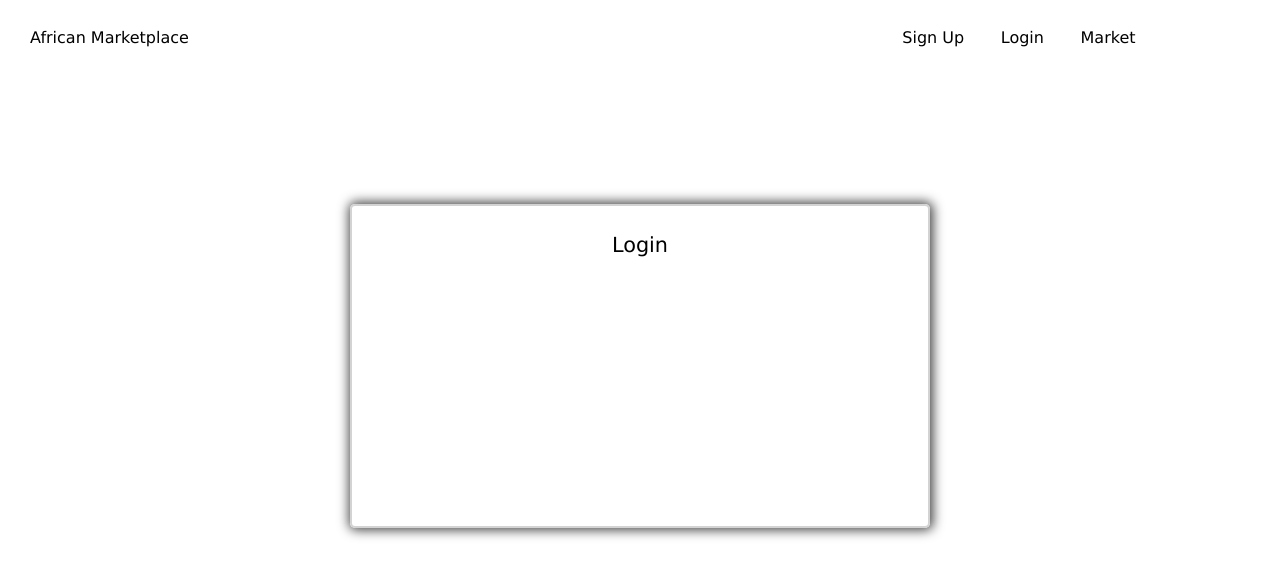
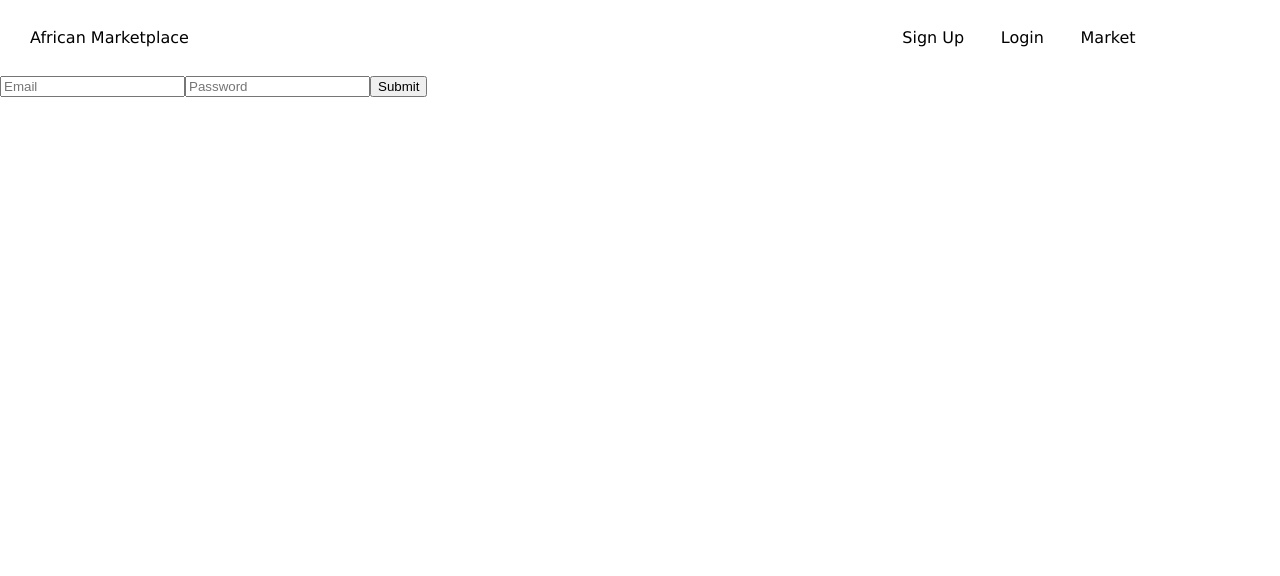
Before and after one commit to African-Market-Place-Build/front-end, a React (Create React App) app in the folder african-market/: page /register in a window 1280 px wide. Shown: the top 576 px of the page. Built offline with nearby package versions, Linux system fonts and the light colour scheme.

Commit message:
done with routes

```diff
--- a/african-market/src/App.js
+++ b/african-market/src/App.js
@@ -2,6 +2,7 @@ import React from 'react';
 import {Link, Switch, Route} from 'react-router-dom'
 import styled from 'styled-components'
 import {Login} from './components/Login'
+import SignUp from './components/Register'
 
 const StyledNav = styled.nav`
   display: flex;
@@ -44,9 +45,13 @@ function App() {
       </ul>
       </StyledNav>
       <Switch>
+        <Route path="/register">
+          <SignUp />
+        </Route>
         <Route>
           <Login />
         </Route>
+
       </Switch>
     </div>
   );
--- a/african-market/src/components/Register.js
+++ b/african-market/src/components/Register.js
@@ -1,5 +1,5 @@
 import React from 'react'
-import useForm from 'react-hook-form'
+import {useForm} from 'react-hook-form'
 
 const SignUp = () => {
     const {register,handleSubmit,errors} = useForm()
```
